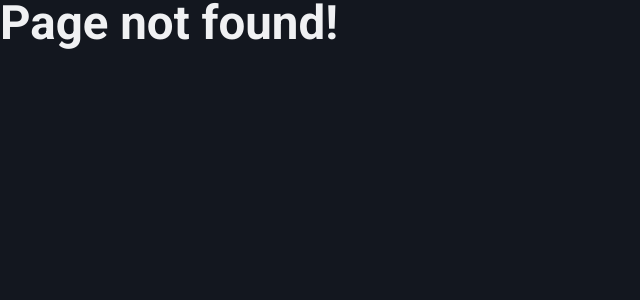
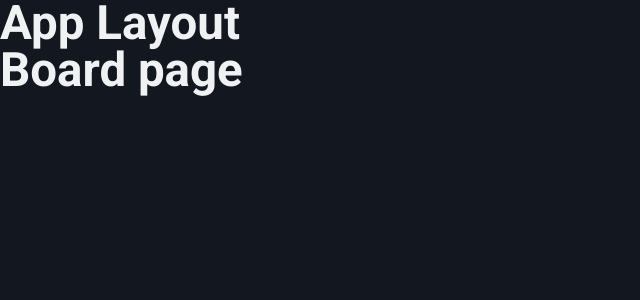
Before and after one commit to darryndotdev/task-manager-app, a React (Vite) app: page /app/board in a window 1280 px wide. Before the commit this address had no page. Shown: the top 300 px of the page, without its empty margins (0-640 px from the left). Built offline with nearby package versions, Linux system fonts and the light colour scheme.

Commit message:
chore: create page routes take 2

```diff
--- a/src/App.jsx
+++ b/src/App.jsx
@@ -1,19 +1,24 @@
-import { BrowserRouter, Routes, Route } from 'react-router-dom';
+import { BrowserRouter, Routes, Route, Navigate } from 'react-router-dom';
 import Homepage from './pages/Homepage';
-import Backlog from './pages/Backlog';
+import AppLayout from './pages/AppLayout';
+import Board from './pages/Board';
 import Ticket from './components/Ticket/Ticket';
 import Form from './components/Form/Form';
-import PageNotFound from './components/PageNotFound.jsx/PageNotFound';
+import Backlog from './pages/Backlog';
+import PageNotFound from './pages/PageNotFound';
 
 function App() {
     return (
         <BrowserRouter>
             <Routes>
-                <Route path='/' element={<Homepage />}>
+                <Route index element={<Homepage />} />
+                <Route path='app' element={<AppLayout />}>
+                    <Route index element={<Navigate replace to='board' />} />
+                    <Route path='board' element={<Board />} />
                     <Route path='ticket/:id' element={<Ticket />} />
                     <Route path='form' element={<Form />} />
+                    <Route path='backlog' element={<Backlog />} />
                 </Route>
-                <Route path='backlog' element={<Backlog />} />
                 <Route path='*' element={<PageNotFound />} />
             </Routes>
         </BrowserRouter>
--- /dev/null
+++ b/src/pages/AppLayout.jsx
@@ -0,0 +1,12 @@
+import { Outlet } from 'react-router-dom';
+
+function AppLayout() {
+    return (
+        <>
+            <h1>App Layout</h1>
+            <Outlet />
+        </>
+    );
+}
+
+export default AppLayout;
--- /dev/null
+++ b/src/pages/Board.jsx
@@ -0,0 +1,9 @@
+function Board() {
+    return (
+        <>
+            <h1>Board page</h1>
+        </>
+    );
+}
+
+export default Board;
--- a/src/pages/Homepage.jsx
+++ b/src/pages/Homepage.jsx
@@ -1,7 +1,7 @@
 function Homepage() {
     return (
         <>
-            <h1>Homepage / Board view</h1>
+            <h1>Login</h1>
         </>
     );
 }
```
Also changed, not shown: src/pages/PageNotFound.jsx (renamed from src/components/PageNotFound.jsx/PageNotFound.jsx).
